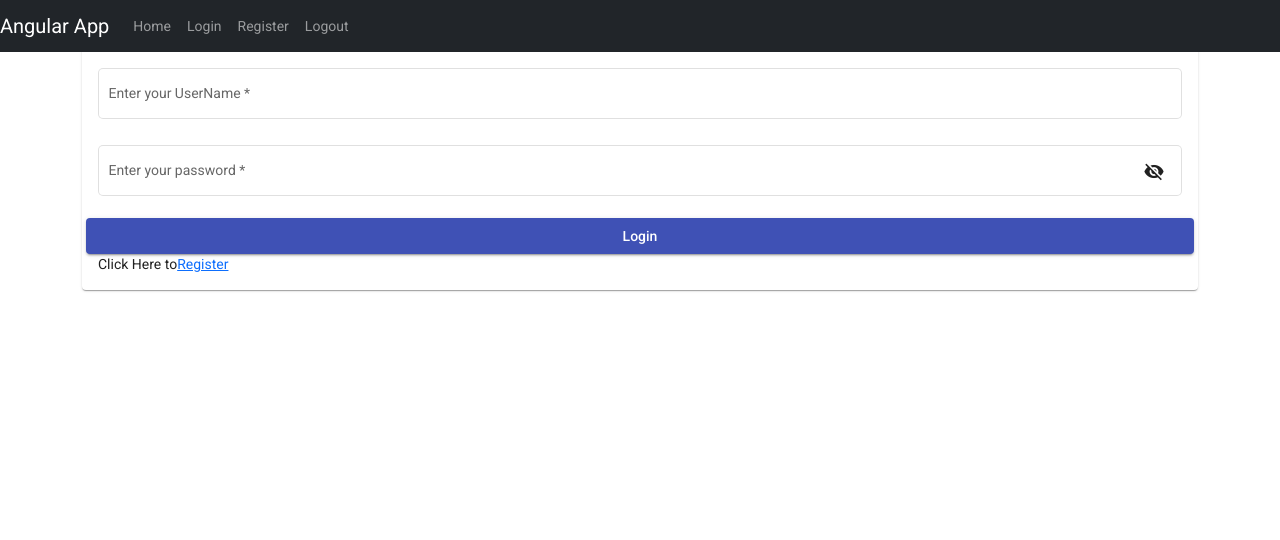
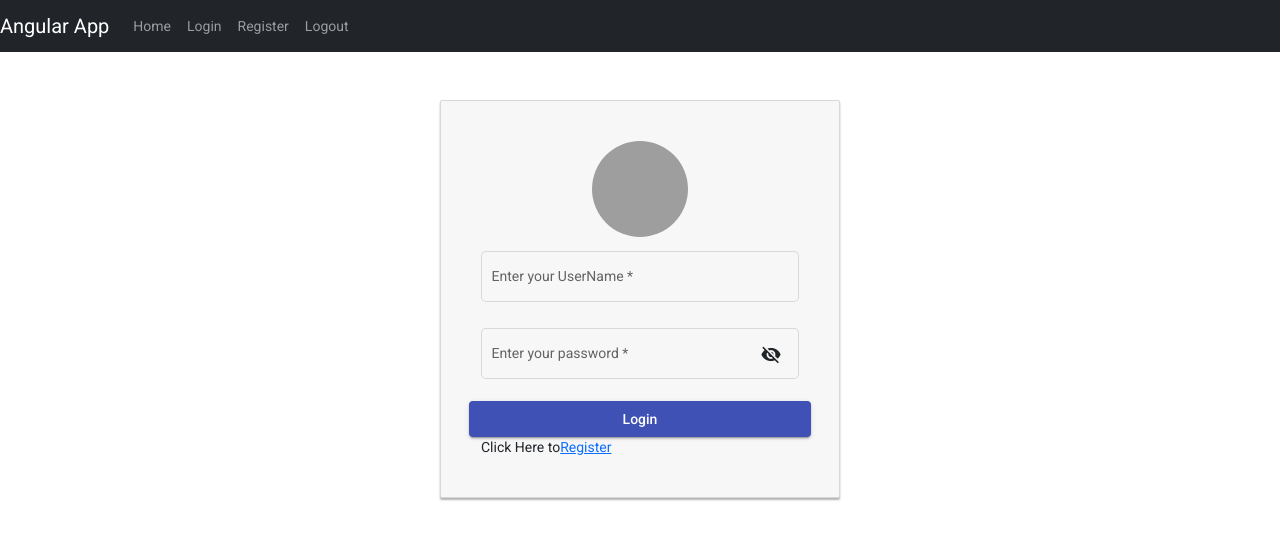
Before and after one commit to manthanank/angular-app-frontend, an Angular app: page /login in a window 1280 px wide. Shown: the top 540 px of the page. Built offline with nearby package versions, Linux system fonts and the light colour scheme; grey boxes are pictures that could not be loaded.

Commit message:
changes made

```diff
--- a/src/app/components/user/login/login.component.css
+++ b/src/app/components/user/login/login.component.css
@@ -0,0 +1,32 @@
+label {
+    display: block;
+    margin-top: 10px;
+  }
+
+  .card-container.card {
+    max-width: 400px !important;
+    padding: 40px 40px;
+  }
+
+  .card {
+    background-color: #f7f7f7;
+    padding: 20px 25px 30px;
+    margin: 0 auto 25px;
+    margin-top: 100px;
+    -moz-border-radius: 2px;
+    -webkit-border-radius: 2px;
+    border-radius: 2px;
+    -moz-box-shadow: 0px 2px 2px rgba(0, 0, 0, 0.3);
+    -webkit-box-shadow: 0px 2px 2px rgba(0, 0, 0, 0.3);
+    box-shadow: 0px 2px 2px rgba(0, 0, 0, 0.3);
+  }
+
+  .profile-img-card {
+    width: 96px;
+    height: 96px;
+    margin: 0 auto 10px;
+    display: block;
+    -moz-border-radius: 50%;
+    -webkit-border-radius: 50%;
+    border-radius: 50%;
+  }
--- a/src/app/components/user/login/login.component.html
+++ b/src/app/components/user/login/login.component.html
@@ -1,7 +1,10 @@
-<div class="container">
-  <mat-card>
-    <h1>Login</h1>
-    <div>
+<div class="col-md-12">
+  <div class="card card-container">
+    <img
+      id="profile-img"
+      src="//ssl.gstatic.com/accounts/ui/avatar_2x.png"
+      class="profile-img-card"
+    />
     <form [formGroup]="loginForm">
       <div class="row">
         <mat-form-field appearance="outline">
@@ -39,10 +42,9 @@
         </button>
       </div>
     </form>
-    </div>
     <div>
       <span>Click Here to</span>
       <a class="underlineHover" routerLink="/register">Register</a>
     </div>
-  </mat-card>
   </div>
+</div>
--- a/src/app/components/user/register/register.component.css
+++ b/src/app/components/user/register/register.component.css
@@ -0,0 +1,32 @@
+label {
+    display: block;
+    margin-top: 10px;
+  }
+
+  .card-container.card {
+    max-width: 400px !important;
+    padding: 40px 40px;
+  }
+
+  .card {
+    background-color: #f7f7f7;
+    padding: 20px 25px 30px;
+    margin: 0 auto 25px;
+    margin-top: 100px;
+    -moz-border-radius: 2px;
+    -webkit-border-radius: 2px;
+    border-radius: 2px;
+    -moz-box-shadow: 0px 2px 2px rgba(0, 0, 0, 0.3);
+    -webkit-box-shadow: 0px 2px 2px rgba(0, 0, 0, 0.3);
+    box-shadow: 0px 2px 2px rgba(0, 0, 0, 0.3);
+  }
+
+  .profile-img-card {
+    width: 96px;
+    height: 96px;
+    margin: 0 auto 10px;
+    display: block;
+    -moz-border-radius: 50%;
+    -webkit-border-radius: 50%;
+    border-radius: 50%;
+  }
--- a/src/app/components/user/register/register.component.html
+++ b/src/app/components/user/register/register.component.html
@@ -1,17 +1,15 @@
-<div class="container">
-  <mat-card>
-    <h1>Register</h1>
-    <div>
-      <form [formGroup]="registerForm">
+<div class="col-md-12">
+  <div class="card card-container">
+    <img
+      id="profile-img"
+      src="//ssl.gstatic.com/accounts/ui/avatar_2x.png"
+      class="profile-img-card"
+    />
+    <form [formGroup]="registerForm" *ngIf="!isSuccessful">
       <div class="row">
         <mat-form-field appearance="outline">
           <mat-label>Enter your Name</mat-label>
-            <input
-              matInput
-              placeholder="Name"
-              formControlName="name"
-              required
-            />
+          <input matInput placeholder="Name" formControlName="name" required />
         </mat-form-field>
       </div>
       <div class="row">
@@ -56,19 +54,14 @@
         </mat-form-field>
       </div>
       <div class="row">
-          <button
-            mat-raised-button
-            color="primary"
-            (click)="onRegisterSubmit()"
-          >
+        <button mat-raised-button color="primary" (click)="onRegisterSubmit()">
           Register
         </button>
       </div>
     </form>
-    </div>
     <div>
       <span>Already Users?Click here to</span>
       <a class="underlineHover" routerLink="/login">Login</a>
     </div>
-  </mat-card>
   </div>
+</div>
--- a/src/app/components/user/register/register.component.ts
+++ b/src/app/components/user/register/register.component.ts
@@ -11,6 +11,9 @@ import { AuthService } from 'src/app/shared/auth.service';
 })
 export class RegisterComponent implements OnInit {
   hide = true;
+  isSuccessful = false;
+  isSignUpFailed = false;
+  errorMessage = '';
   registerForm = new FormGroup({
     name: new FormControl(''),
     username: new FormControl(''),
@@ -33,9 +36,13 @@ export class RegisterComponent implements OnInit {
         if (data.success) {
           //this.flashMessage.show('You are now registered and can now login', {cssClass: 'alert-success', timeout: 3000});
           this.router.navigate(['/login']);
+          this.isSuccessful = true;
+          this.isSignUpFailed = false;
         } else {
           //this.flashMessage.show('Something went wrong', {cssClass: 'alert-danger', timeout: 3000});
           this.router.navigate(['/register']);
+          //this.errorMessage = err.error.message;
+          this.isSignUpFailed = true;
         }
       });
   }
```
Lines whose indentation alone changed are shown as unchanged.
